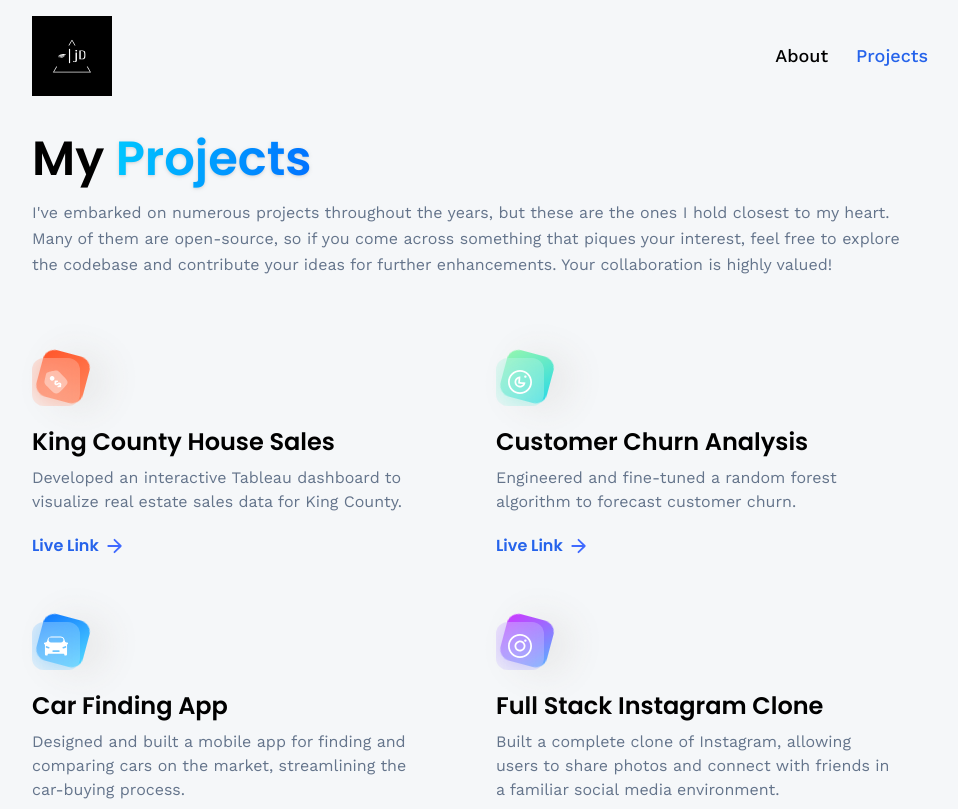
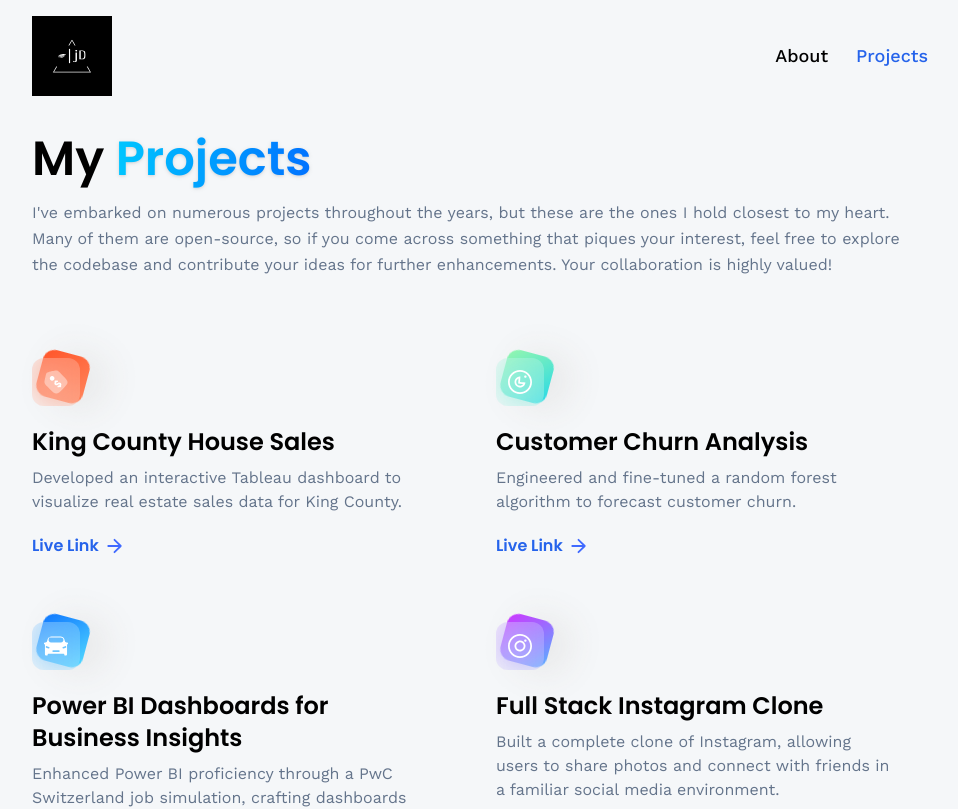
Before and after one commit to jdeora/jay-portfolio, a React (Vite) app: page /projects in a window 1280 px wide. Shown: the top 809 px of the page, without its empty margins (160-1118 px from the left). Built offline with nearby package versions, Linux system fonts and the light colour scheme; no server answers.

Commit message:
Update index.js

```diff
--- a/src/constants/index.js
+++ b/src/constants/index.js
@@ -173,8 +173,8 @@
     {
         iconUrl: car,
         theme: 'btn-back-blue',
-        name: 'Car Finding App',
-        description: 'Designed and built a mobile app for finding and comparing cars on the market, streamlining the car-buying process.',
+        name: 'Power BI Dashboards for Business Insights',
+        description: 'Enhanced Power BI proficiency through a PwC Switzerland job simulation, crafting dashboards for churn retention, call center operations, and diversity and inclusion, which optimized client insights through meticulous data visualization practices.',
         link: 'https://github.com/adrianhajdin/project_next13_car_showcase',
     },
     {
```
